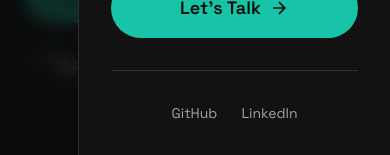
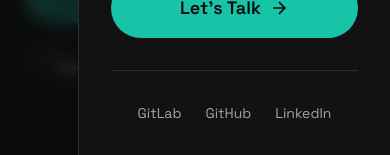
Before and after one commit to Audiph/jl, a Next.js app: page / in a window 390 px wide. Both pictures are taken after a click on the button 346 px from the left and 44 px from the top of the page. Shown: the part 689-844 px from the top of the page. Built offline with nearby package versions, Linux system fonts and the light colour scheme.

Commit message:
feat: enhance portfolio styling and structure, update social links

```diff
--- a/src/app/globals.css
+++ b/src/app/globals.css
@@ -88,10 +88,9 @@ body {
 }
 
 .glass-card {
-  background: color-mix(in srgb, var(--color-card) 50%, transparent);
-  backdrop-filter: blur(20px);
-  -webkit-backdrop-filter: blur(20px);
-  border: 1px solid color-mix(in srgb, var(--color-border) 50%, transparent);
+  background: color-mix(in srgb, var(--color-card) 90%, transparent);
+  backdrop-filter: blur(60px);
+  -webkit-backdrop-filter: blur(60px);
 }
 
 .section-padding {
@@ -228,18 +227,10 @@ body {
 
 /* ---- Scrollbar ---- */
 ::-webkit-scrollbar {
-  width: 8px;
+  display: none;
 }
 
-::-webkit-scrollbar-track {
-  background: var(--color-background);
+html {
+  -ms-overflow-style: none;
+  scrollbar-width: none;
 }
-
-::-webkit-scrollbar-thumb {
-  background: var(--color-muted);
-  border-radius: 4px;
-}
-
-::-webkit-scrollbar-thumb:hover {
-  background: color-mix(in srgb, var(--color-primary) 50%, transparent);
-}
--- a/src/app/layout.tsx
+++ b/src/app/layout.tsx
@@ -15,7 +15,7 @@ const jetbrainsMono = JetBrains_Mono({
 });
 
 export const metadata: Metadata = {
-  title: 'Jeff Lagarde | Full Stack Software Engineer',
+  title: 'Jeff Lagarde | Software Engineer',
   description:
     'Portfolio of Jeff (Marc Joseph Lagarde) — Full Stack Software Engineer specializing in React, NextJS, TypeScript, and modern web technologies.',
 };
--- a/src/components/sections/Experience.tsx
+++ b/src/components/sections/Experience.tsx
@@ -17,22 +17,22 @@ const ExperienceCard = ({ experience, index }: { experience: ExperienceType; ind
     <ScrollReveal type={revealTypes[index % 4]} delay={index * 0.15}>
       <div ref={cardRef} className="relative pb-10 pl-8 last:pb-0">
         {/* Timeline Line */}
-        <div className="bg-border absolute top-0 bottom-0 left-0 w-[2px]">
+        <div className="bg-border absolute top-0 bottom-0 left-0 w-0.5">
           <motion.div
             initial={{ height: 0 }}
             animate={isInView ? { height: '100%' } : {}}
             transition={{ duration: 1, delay: index * 0.15 }}
-            className="from-primary w-full bg-gradient-to-b to-transparent"
+            className="from-primary w-full bg-linear-to-b to-transparent"
           />
         </div>
 
         {/* Timeline Dot */}
-        <div className="absolute top-0 left-0 flex h-4 w-[2px] items-center justify-center">
+        <div className="absolute top-0 left-0 flex h-4 w-0.5 items-center justify-center">
           <motion.div
             initial={{ scale: 0 }}
             animate={isInView ? { scale: 1 } : {}}
             transition={{ duration: 0.4, delay: index * 0.15 + 0.2 }}
-            className="glow-effect bg-primary absolute -left-[5px] h-3 w-3 rounded-full"
+            className="glow-effect bg-primary absolute -left-1.25 h-3 w-3 rounded-full"
           />
         </div>
 
@@ -79,7 +79,7 @@ const Experience = () => {
           <div className="mb-12 flex items-center gap-4">
             <span className="text-mono text-primary text-sm">04</span>
             <h2 className="heading-md">Experience</h2>
-            <span className="bg-border h-[1px] flex-1" />
+            <span className="bg-border h-px flex-1" />
           </div>
         </ScrollReveal>
 
@@ -94,7 +94,9 @@ const Experience = () => {
         <ScrollReveal type="scale" delay={0.5}>
           <div className="mt-12 text-center">
             <motion.a
-              href="#"
+              href="https://1drv.ms/b/c/12a5aecd42f99f92/IQCIzd9YH-rNR5oFbR9BndUtAYttdlxkdz0Y2qmTUa69bso?e=xJlHws"
+              target="_blank"
+              rel="noopener noreferrer"
               className="border-primary text-primary hover:bg-primary hover:text-primary-foreground inline-flex items-center gap-3 rounded-full border px-8 py-4 font-semibold transition-all duration-300"
               whileHover={{ scale: 1.02 }}
               whileTap={{ scale: 0.98 }}
--- a/src/components/sections/Footer.tsx
+++ b/src/components/sections/Footer.tsx
@@ -3,7 +3,7 @@
 import { motion, useInView } from 'framer-motion';
 import { useRef } from 'react';
 import { Github, Gitlab, Linkedin, Mail } from 'lucide-react';
-import { socialLinks, personalInfo } from '@/data/portfolio-data';
+import { socialLinksWithIcon, personalInfo } from '@/data/portfolio-data';
 
 const iconMap = {
   gitlab: Gitlab,
@@ -22,7 +22,7 @@ const Footer = () => {
 
       {/* Glow Effect */}
       <div
-        className="pointer-events-none absolute bottom-0 left-1/2 h-[400px] w-[800px] -translate-x-1/2 opacity-30 blur-3xl"
+        className="pointer-events-none absolute bottom-0 left-1/2 h-100 w-200 -translate-x-1/2 opacity-30 blur-3xl"
         style={{
           background:
             'radial-gradient(ellipse at center, rgba(24, 196, 168, 0.15) 0%, transparent 70%)',
@@ -39,7 +39,7 @@ const Footer = () => {
         >
           <span className="text-mono text-primary text-sm">05</span>
           <h2 className="heading-md">Contact</h2>
-          <span className="bg-border h-[1px] flex-1" />
+          <span className="bg-border h-px flex-1" />
         </motion.div>
 
         {/* Main Content */}
@@ -102,7 +102,7 @@ const Footer = () => {
             transition={{ delay: 0.6 }}
             className="mt-16 flex justify-center gap-6"
           >
-            {socialLinks.map((social, index) => {
+            {socialLinksWithIcon.map((social, index) => {
               const Icon = iconMap[social.icon];
               return (
                 <motion.a
--- a/src/components/sections/Hero.tsx
+++ b/src/components/sections/Hero.tsx
@@ -18,7 +18,7 @@ const Hero = () => {
         initial={{ opacity: 0 }}
         animate={{ opacity: 0.3 }}
         transition={{ duration: 2, delay: 0.5 }}
-        className="pointer-events-none absolute top-1/4 -right-1/4 h-[800px] w-[800px] rounded-full blur-3xl"
+        className="pointer-events-none absolute top-1/4 -right-1/4 h-200 w-200 rounded-full blur-3xl"
         style={{
           background:
             'radial-gradient(ellipse at center, rgba(24, 196, 168, 0.15) 0%, transparent 70%)',
@@ -28,7 +28,7 @@ const Hero = () => {
         initial={{ opacity: 0 }}
         animate={{ opacity: 0.2 }}
         transition={{ duration: 2, delay: 0.8 }}
-        className="pointer-events-none absolute -bottom-1/4 -left-1/4 h-[600px] w-[600px] rounded-full blur-3xl"
+        className="pointer-events-none absolute -bottom-1/4 -left-1/4 h-150 w-150 rounded-full blur-3xl"
         style={{
           background:
             'radial-gradient(ellipse at center, rgba(24, 196, 168, 0.15) 0%, transparent 70%)',
@@ -44,7 +44,7 @@ const Hero = () => {
             transition={{ duration: 1.4, delay: 0.3, ease: 'easeOut' }}
             className="mb-8 flex items-center gap-3"
           >
-            <span className="bg-primary h-[2px] w-12" />
+            <span className="bg-primary h-0.5 w-12" />
             <span className="text-mono text-primary text-sm tracking-wider">
               Full Stack Software Engineer
             </span>
@@ -156,7 +156,7 @@ const Hero = () => {
         <motion.div
           animate={{ y: [0, 8, 0] }}
           transition={{ duration: 1.5, repeat: Infinity, ease: 'easeInOut' }}
-          className="from-primary h-12 w-[1px] bg-gradient-to-b to-transparent"
+          className="from-primary h-12 w-px bg-linear-to-b to-transparent"
         />
       </motion.div>
 
--- a/src/components/sections/Navbar.tsx
+++ b/src/components/sections/Navbar.tsx
@@ -3,7 +3,8 @@
 import { motion, AnimatePresence } from 'framer-motion';
 import { useState, useEffect } from 'react';
 import { Menu, X } from 'lucide-react';
-import { navLinks } from '@/data/portfolio-data';
+import { navLinks, socialLinks } from '@/data/portfolio-data';
+import Link from 'next/link';
 
 const menuVariants = {
   closed: {
@@ -72,7 +73,7 @@ const Navbar = () => {
         animate={{ y: 0, opacity: 1 }}
         transition={{ duration: 1, delay: 0.2, ease: [0.25, 0.4, 0.25, 1] }}
         className={`fixed top-0 right-0 left-0 z-50 transition-all duration-500 ${
-          isScrolled ? 'glass-card py-4' : 'py-6'
+          isScrolled ? 'glass-card border-none py-4' : 'py-6'
         }`}
       >
         <nav className="container-custom flex items-center justify-between">
@@ -167,7 +168,7 @@ const Navbar = () => {
               animate={{ opacity: 1 }}
               exit={{ opacity: 0 }}
               transition={{ duration: 0.3 }}
-              className="bg-background/80 fixed inset-0 z-40 backdrop-blur-sm md:hidden"
+              className="bg-background/80 fixed inset-0 z-60 backdrop-blur-sm md:hidden"
               onClick={() => setIsMobileMenuOpen(false)}
             />
 
@@ -177,7 +178,7 @@ const Navbar = () => {
               initial="closed"
               animate="open"
               exit="closed"
-              className="border-border bg-card fixed top-0 right-0 bottom-0 z-40 w-[80%] max-w-sm border-l md:hidden"
+              className="border-border bg-card fixed top-0 right-0 bottom-0 z-60 w-[80%] max-w-sm border-l md:hidden"
             >
               <div className="flex h-full flex-col px-8 pt-24 pb-8">
                 {/* Navigation Links */}
@@ -241,14 +242,16 @@ const Navbar = () => {
                   transition={{ delay: 0.6, duration: 0.4 }}
                   className="border-border mt-8 flex justify-center gap-6 border-t pt-8"
                 >
-                  {['GitHub', 'LinkedIn'].map((social) => (
-                    <a
-                      key={social}
-                      href="#"
+                  {socialLinks.map((social) => (
+                    <Link
+                      key={social.name}
+                      href={social.href}
+                      target="_blank"
+                      rel="noopener noreferrer"
                       className="text-muted-foreground hover:text-primary text-sm transition-colors"
                     >
-                      {social}
-                    </a>
+                      {social.name}
+                    </Link>
                   ))}
                 </motion.div>
               </div>
--- a/src/components/sections/Technologies.tsx
+++ b/src/components/sections/Technologies.tsx
@@ -64,7 +64,7 @@ const Technologies = () => {
           <div className="mb-12 flex items-center gap-4">
             <span className="text-mono text-primary text-sm">03</span>
             <h2 className="heading-md">Technologies</h2>
-            <span className="bg-border h-[1px] flex-1" />
+            <span className="bg-border h-px flex-1" />
           </div>
         </ScrollReveal>
 
--- a/src/data/portfolio-data.ts
+++ b/src/data/portfolio-data.ts
@@ -28,7 +28,16 @@ export const navLinks: NavLink[] = [
   { name: 'Contact', href: '#contact' },
 ];
 
-export const socialLinks: SocialLink[] = [
+export const socialLinks: Omit<SocialLink, 'icon'>[] = [
+  { name: 'GitLab', href: 'https://gitlab.com/jlagarde' },
+  { name: 'GitHub', href: 'https://github.com/Audiph' },
+  {
+    name: 'LinkedIn',
+    href: 'https://www.linkedin.com/in/marc-joseph-lagarde-198652172/',
+  },
+];
+
+export const socialLinksWithIcon: SocialLink[] = [
   { name: 'GitLab', href: 'https://gitlab.com/jlagarde', icon: 'gitlab' },
   { name: 'GitHub', href: 'https://github.com/Audiph', icon: 'github' },
   {
@@ -369,5 +378,6 @@ export const heroCodeSnippet = `const developer = {
   name: "Jeff Lagarde",
   skills: ["React", "NextJS",
   "TypeScript", "NodeJS", "Python"],
-  passion: "Infinitely curious and always learning",
+  passion: "Infinitely curious
+  and always learning",
 };`;
```
Also changed, not shown: src/components/sections/Projects.tsx (+13 -10 lines).
